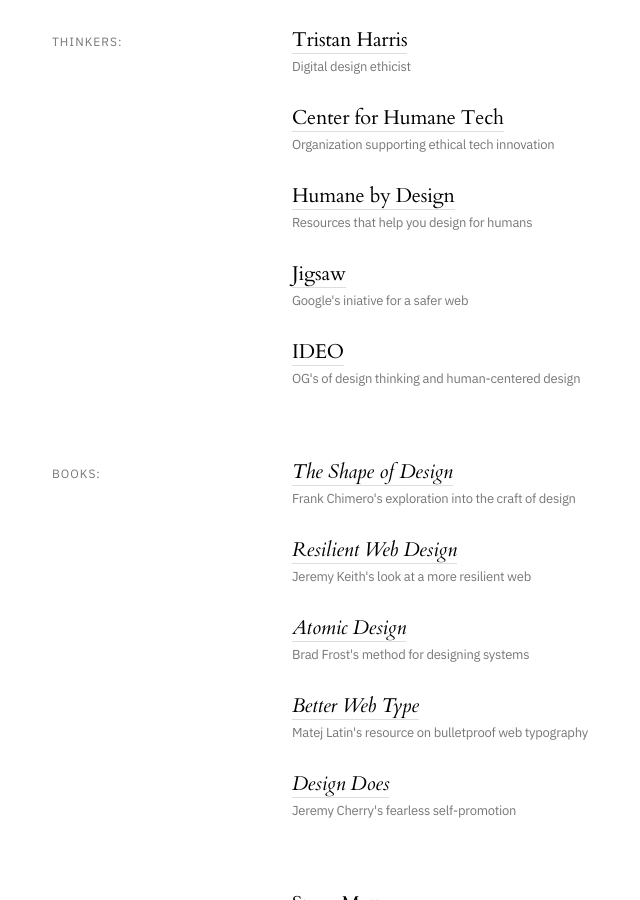
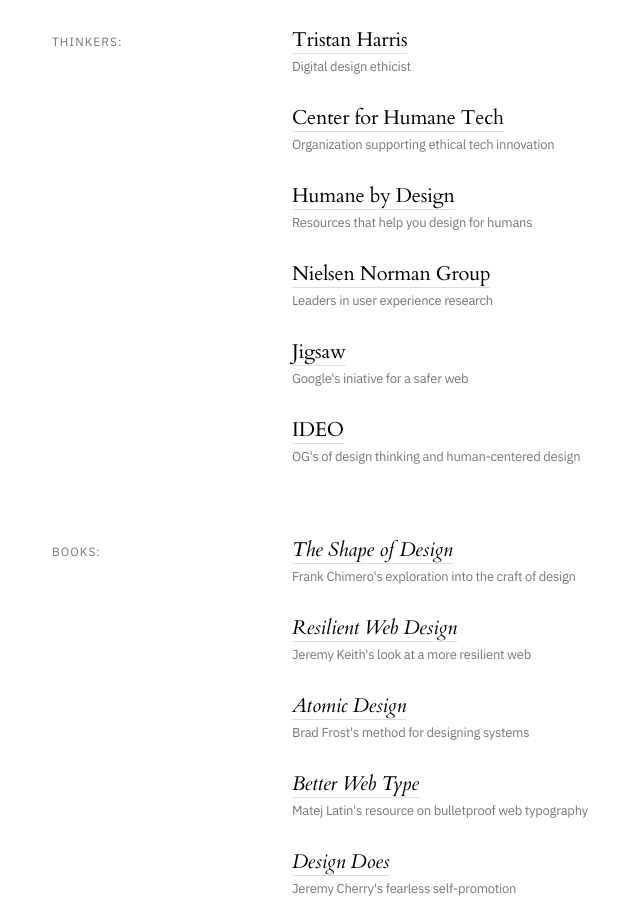
Before and after one commit to jeremydcherry/jeremydcherry.github.io, a Jekyll site: the page built from content/resources.md, in a window 1280 px wide and 900 px high, scrolled down 1942 px. Shown: the whole window, without its empty margins (468-1108 px from the left). Built offline with Jekyll 4.4.1, drawn with Linux system fonts in a browser that asks for light colours.

Commit message:
Added new resource link

```diff
--- a/content/resources.md
+++ b/content/resources.md
@@ -125,6 +125,8 @@
 	<h4>Organization supporting ethical tech innovation</h4><br/>
 	<h2><a href="https://humanebydesign.com/" class="resource">Humane by Design</a></h2>
 	<h4>Resources that help you design for humans</h4><br/>
+	<h2><a href="https://www.nngroup.com/" class="resource">Nielsen Norman Group</a></h2>
+	<h4>Leaders in user experience research</h4><br/>
 	<h2><a href="https://jigsaw.google.com/" class="resource">Jigsaw</a></h2>
 	<h4>Google's iniative for a safer web</h4><br/>
 	<h2><a href="https://www.ideo.com/" class="resource">IDEO</a></h2>
```
